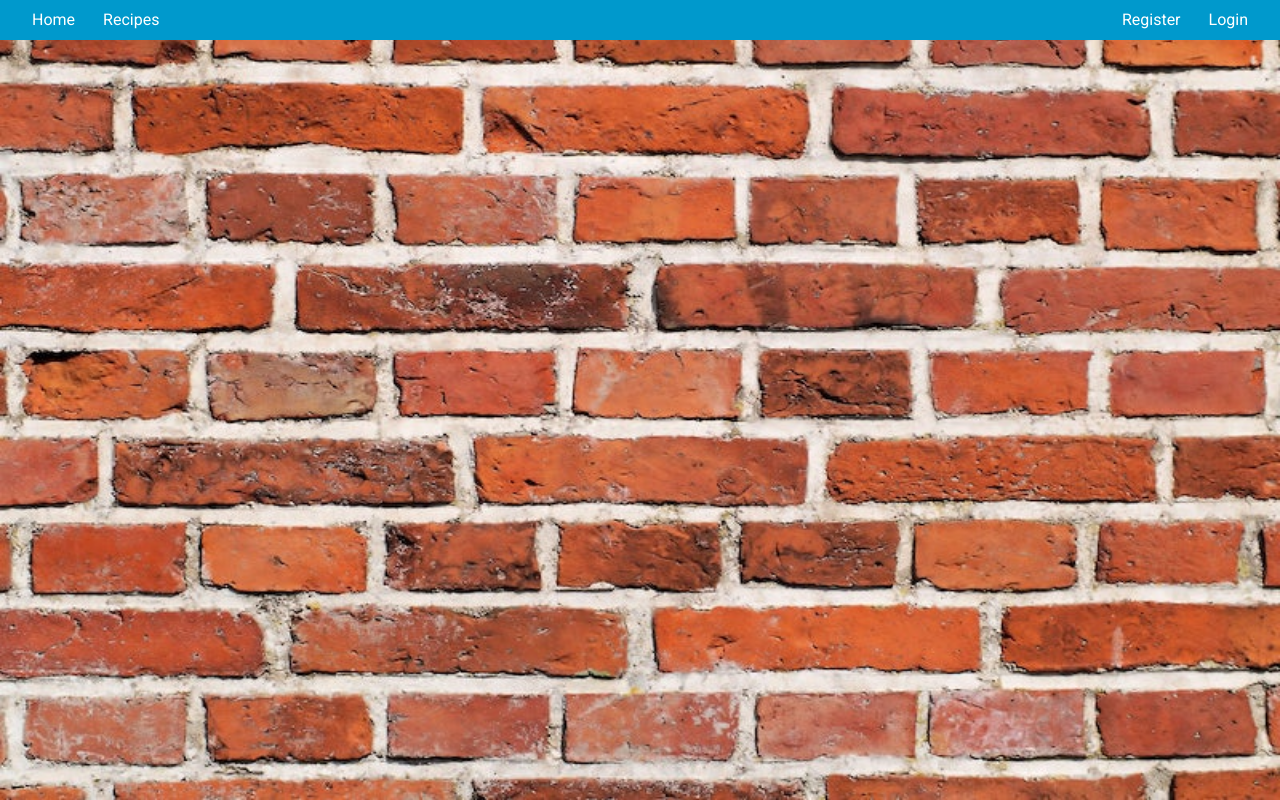
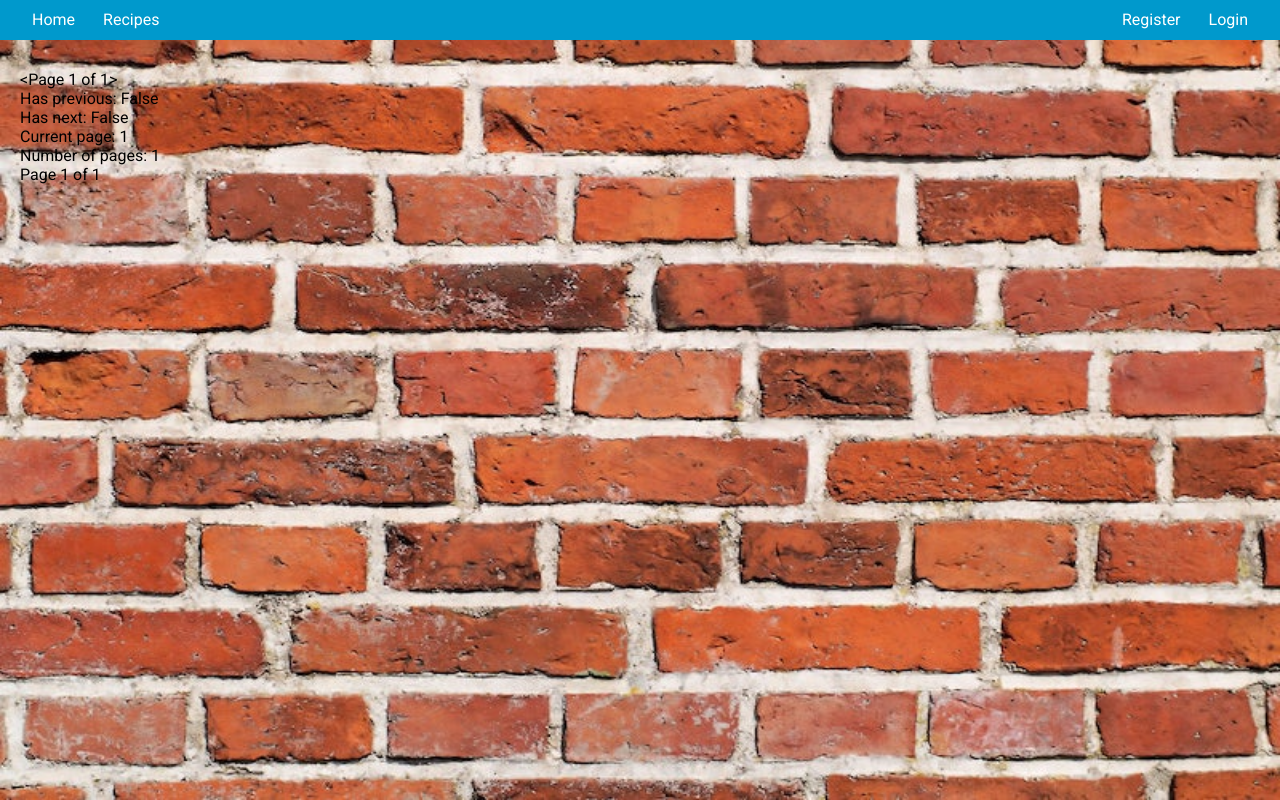
Before and after one commit to Happydeath97/cookplanner, a Django app: page /recipes/ in a window 1280 px wide. Run offline with Django 4.2, Linux system fonts and the light colour scheme; data that the repository does not hold is empty.

Commit message:
added pagination to allrecipesview

```diff
--- a/webapp/cookplanner_app/templates/recipes.html
+++ b/webapp/cookplanner_app/templates/recipes.html
@@ -10,6 +10,28 @@
 {% endblock %}
 
 {% block main %}
+
+{{ recipes }}
+<br>
+Has previous: {{ recipes.has_previous }} <br>
+Has next: {{ recipes.has_next }} <br>
+Current page: {{ recipes.number }} <br>
+Number of pages: {{ recipes.paginator.num_pages }} <br>
+
+{% if recipes.has_previous %}
+    <a href="?page=1">&laquo First</a>
+    <a href="?page={{ recipes.previous_page_number }}">Previous</a>
+{% endif %}
+
+Page {{ recipes.number }} of {{ recipes.paginator.num_pages }}
+
+{% if recipes.has_next %}
+    <a href="?page={{ recipes.next_page_number }}">Next</a>
+    <a href="?page={{ recipes.paginator.num_pages }}">Last &raquo</a>
+{% endif %}
+
+<br><br>
+
 <div class="parent-container">
 {% for recipe in recipes %}
     <div class="food-container">
@@ -47,5 +69,4 @@
 {% endfor %}
 </div>
 
-
 {% endblock %}
--- a/webapp/cookplanner_app/views.py
+++ b/webapp/cookplanner_app/views.py
@@ -9,6 +9,8 @@ from django.contrib import messages
 
 from collections import defaultdict
 from cookplanner_app.forms import RecipeForm, CommentForm
+
+from django.core.paginator import Paginator
 
 # Create your views here.
 
@@ -22,8 +24,12 @@ class IndexView(View):
 class AllRecipesView(View):
 
     def get(self, request, *args, **kwargs):
+        # Set pagination
+        p = Paginator(Recipe.objects.all(), 20)
+        page = request.GET.get('page')
+        recipes = p.get_page(page)
         context = {
-            "recipes": Recipe.objects.all(),
+            "recipes": recipes
         }
         return TemplateResponse(request, "recipes.html", context=context)
 
--- a/webapp/static/css/recipes.css
+++ b/webapp/static/css/recipes.css
@@ -33,7 +33,7 @@ main {
     justify-content: center;*/
     width: 80dvw;
     display: grid;
-    grid-template-columns: repeat(auto-fill, minmax(300px, 1fr)); /* Adjust the minmax values as needed */
+    grid-template-columns: repeat(auto-fill, minmax(250px, 1fr)); /* Adjust the minmax values as needed */
     gap: 20px; /* Adjust the gap between grid items as needed */
     column-gap: 80px;
     justify-items: center;
```
